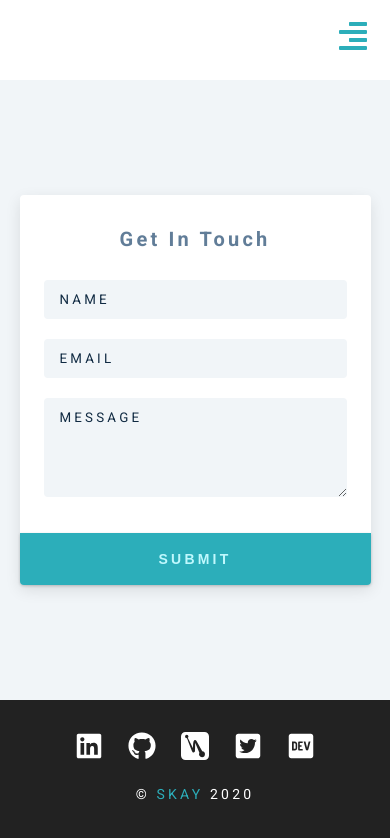
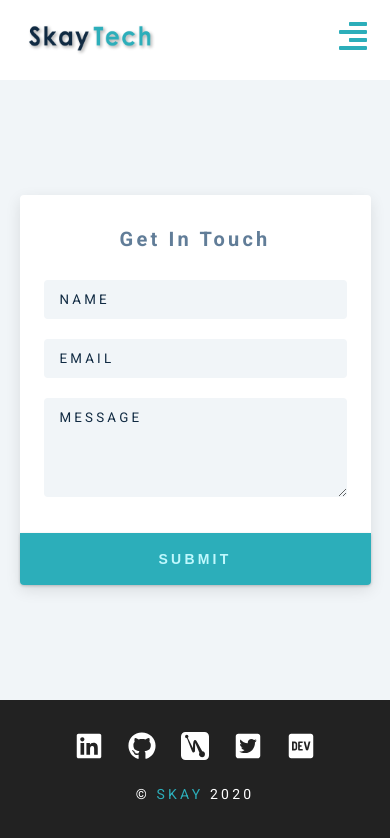
Before and after one commit to skaytech/portfolio, a Gatsby site: page /contact in a window 390 px wide. Built offline with nearby package versions, Linux system fonts and the light colour scheme; Gatsby itself is replaced by a stand-in of ours.

Commit message:
Modified to align Logo and add responsiveness to the website

```diff
--- a/src/components/Navbar.js
+++ b/src/components/Navbar.js
@@ -1,34 +1,14 @@
 import React from "react"
-import logo from "../assets/logo.svg"
-import Image from "gatsby-image"
-import { graphql, useStaticQuery } from "gatsby"
+import logo from "../assets/logo.png"
 import { FaAlignRight } from "react-icons/fa"
 import PageLinks from "../constants/links"
 
-const query = graphql`
-  {
-    file(relativePath: { eq: "logo1.png" }) {
-      childImageSharp {
-        fluid {
-          ...GatsbyImageSharpFluid
-        }
-      }
-    }
-  }
-`
-
 const Navbar = ({ toggleSidebar }) => {
-  const {
-    file: {
-      childImageSharp: { fluid },
-    },
-  } = useStaticQuery(query)
   return (
     <nav className="navbar">
       <div className="nav-center">
         <div className="nav-header">
-          <Image fluid={fluid} />
-          {/* <img src="../../assets/logo1.png" alt="logo" /> */}
+          <img src={logo} alt="logo" />
           <button type="button" className="toggle-btn" onClick={toggleSidebar}>
             <FaAlignRight></FaAlignRight>
           </button>
--- a/src/css/main.css
+++ b/src/css/main.css
@@ -231,6 +231,7 @@ Navbar
   align-items: center;
 }
 .nav-header img {
+  height: 4rem;
   margin-bottom: 0.375rem;
 }
 .toggle-btn {
@@ -280,6 +281,19 @@ Navbar
 @media screen and (min-width: 992px) {
   .navbar {
     background: transparent;
+  }
+}
+/*
+-- Media Queries for the Logo --
+*/
+@media screen and (min-width: 500px) and (max-width: 768px) {
+  .nav-header img {
+    height: 3rem;
+  }
+}
+@media screen and (min-width: 280px) and (max-width: 499px) {
+  .nav-header img {
+    height: 2.8rem;
   }
 }
 /*
```
Also changed, not shown: src/pages/about.js (+14 -3 lines), src/assets/logo.png (renamed from src/assets/logo4.png), src/assets/logo.svg (deleted), src/assets/logo1.png (deleted), src/assets/logo2.png (deleted), src/assets/logo3.png (deleted).
